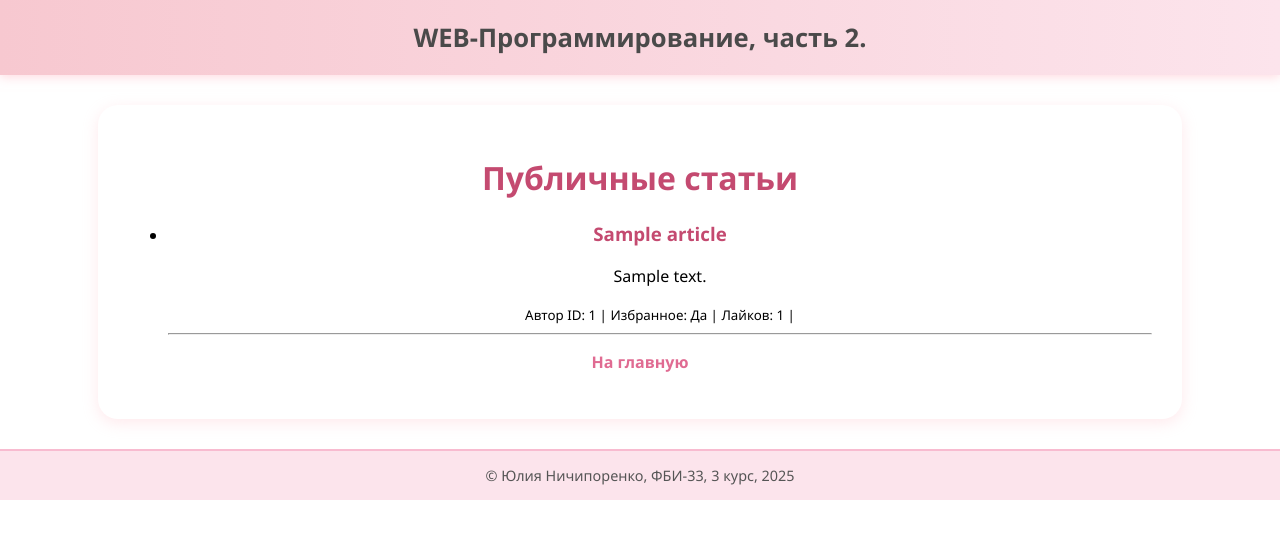
After one commit to JuliaNich/web-back-labs, a Flask app: page /lab8/public_articles in a window 1280 px wide. The commit adds this page. Shown: the top 539 px of the page. Run offline with Flask 3, Linux system fonts and the light colour scheme; tables that the repository leaves empty hold one stand-in row (values such as "Sample post"); some libraries are stand-ins or nearby versions.

Commit message:
публичные статьи доп

```diff
--- a/lab8.py
+++ b/lab8.py
@@ -88,6 +88,7 @@ def create_article():
     article_text = request.form.get('article_text')
     is_favorite = request.form.get('is_favorite') == 'on'
     is_public = request.form.get('is_public') == 'on'
+    likes = request.form.get('likes', 0, type=int)
 
     if not title or not article_text:
         return render_template('lab8/create_article.html',
@@ -98,7 +99,8 @@ def create_article():
         title=title,
         article_text=article_text,
         is_favorite=is_favorite,
-        is_public=is_public
+        is_public=is_public,
+        likes=likes
     )
 
     db.session.add(new_article)
@@ -111,6 +113,7 @@ def create_article():
 def edit_article(article_id):
     article = articles.query.get_or_404(article_id)
 
+    # Проверяем, что пользователь редактирует свою статью
     if article.login_id != current_user.id:
         return "Вы не можете редактировать чужую статью", 403
 
@@ -121,6 +124,7 @@ def edit_article(article_id):
     article_text = request.form.get('article_text')
     is_favorite = request.form.get('is_favorite') == 'on'
     is_public = request.form.get('is_public') == 'on'
+    likes = request.form.get('likes', 0, type=int)
 
     if not title or not article_text:
         return render_template('lab8/edit_article.html',
@@ -131,6 +135,7 @@ def edit_article(article_id):
     article.article_text = article_text
     article.is_favorite = is_favorite
     article.is_public = is_public
+    article.likes = likes
 
     db.session.commit()
 
@@ -148,3 +153,11 @@ def delete_article(article_id):
     db.session.commit()
 
     return redirect('/lab8/articles/')
+
+@lab8.route('/lab8/public_articles')
+def public_articles():
+    public_articles_list = articles.query.filter_by(is_public=True).all()
+
+    return render_template('lab8/public_articles.html',
+                          articles=public_articles_list,
+                          current_user=current_user)
--- a/templates/lab8/articles.html
+++ b/templates/lab8/articles.html
@@ -16,6 +16,7 @@
                     <small>
                         Избранное: {{ 'Да' if article.is_favorite else 'Нет' }} |
                         Публичная: {{ 'Да' if article.is_public else 'Нет' }} |
+                        Лайков: {{ article.likes }}
                     </small>
                     <div>
                         <a href="/lab8/edit/{{ article.id }}">Редактировать</a>
--- a/templates/lab8/create_article.html
+++ b/templates/lab8/create_article.html
@@ -37,6 +37,12 @@
             </label>
         </div>
 
+        <div>
+            <label>
+                Количество лайков: <input type="number" name="likes" value="0">
+            </label>
+        </div>
+
         <button type="submit">Создать статью</button>
     </form>
 {% endblock %}
--- a/templates/lab8/edit_article.html
+++ b/templates/lab8/edit_article.html
@@ -37,6 +37,12 @@
             </label>
         </div>
 
+         <div>
+            <label>
+                Количество лайков: <input type="number" name="likes" value="{{ article.likes }}">
+            </label>
+        </div>
+
         <button type="submit">Сохранить изменения</button>
     </form>
 {% endblock %}
--- a/templates/lab8/lab8.html
+++ b/templates/lab8/lab8.html
@@ -43,6 +43,7 @@
                 <a href="/lab8/register">Регистрация</a>
                 <a href="/lab8/logout">Выход</a>
                 <a href="/lab8/create">Создать статью</a>
+                <a href="/lab8/public_articles">Публичные</a>
         </div>
         <div class="username">
             Пользователь: {{ username }}
--- /dev/null
+++ b/templates/lab8/public_articles.html
@@ -0,0 +1,35 @@
+{% extends "base.html" %}
+
+{% block lab %}Лабораторная работа 8 - Публичные статьи{% endblock %}
+
+{% block main %}
+    <h1>Публичные статьи</h1>
+
+    {% if articles %}
+        <ul>
+            {% for article in articles %}
+                <li>
+                    <h3>{{ article.title }}</h3>
+                    <p>{{ article.article_text[:200] }}{% if article.article_text|length > 200 %}...{% endif %}</p>
+                    <small>
+                        Автор ID: {{ article.login_id }} |
+                        Избранное: {{ 'Да' if article.is_favorite else 'Нет' }} |
+                        Лайков: {{ article.likes }} |
+                    </small>
+
+                    {% if current_user.is_authenticated and article.login_id == current_user.id %}
+                        <div>
+                            <small>(Ваша статья)</small>
+                            <a href="/lab8/edit/{{ article.id }}">Редактировать</a>
+                        </div>
+                    {% endif %}
+                    <hr>
+                </li>
+            {% endfor %}
+        </ul>
+    {% else %}
+        <p>Пока нет публичных статей.</p>
+    {% endif %}
+
+    <p><a href="/lab8/">На главную</a></p>
+{% endblock %}
```
